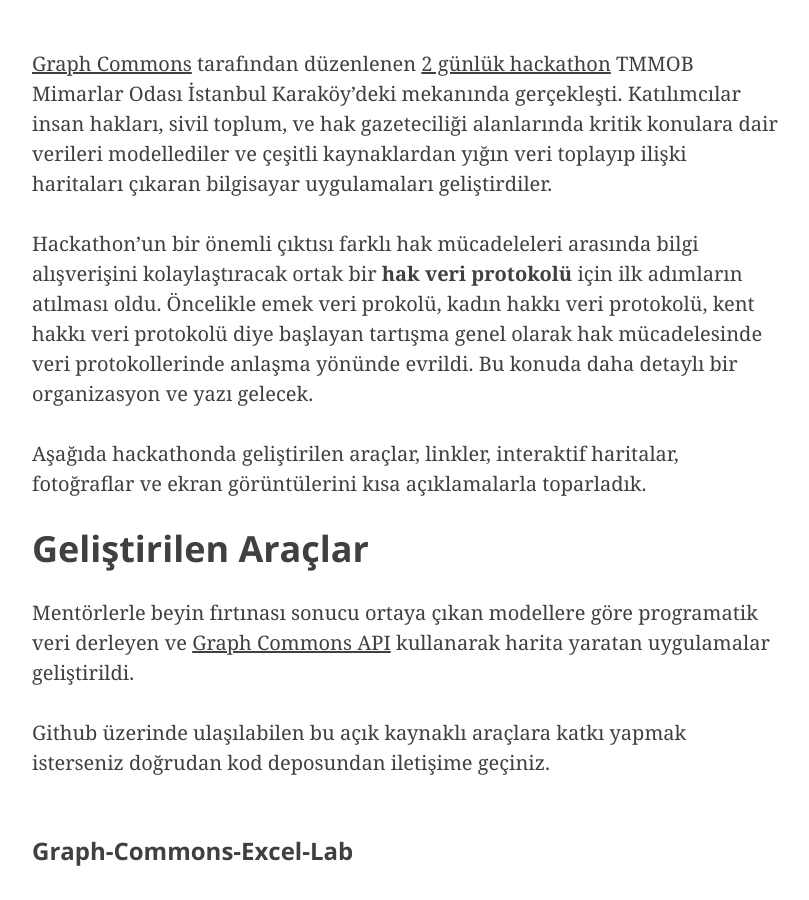
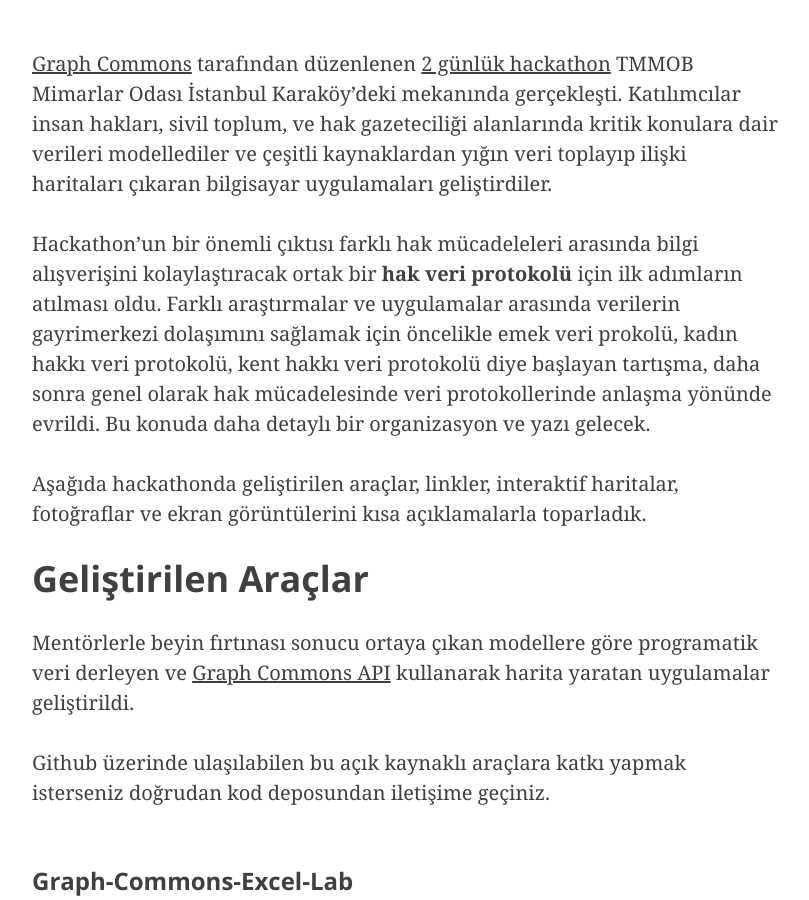
Before and after one commit to graphcommons/hackathons, a Jekyll site: the page built from _posts/2015-08-21-istanbul-yapisal-gazetecilik-dokumentasyon.md, in a window 1280 px wide and 900 px high, scrolled down 618 px. Shown: the whole window, without its empty margins (233-1042 px from the left). Built offline with Jekyll 4.4.1, drawn with Linux system fonts in a browser that asks for light colours; nearby versions of some CDN libraries.

Commit message:
veri protokol

```diff
--- a/_posts/2015-08-21-istanbul-yapisal-gazetecilik-dokumentasyon.md
+++ b/_posts/2015-08-21-istanbul-yapisal-gazetecilik-dokumentasyon.md
@@ -12,7 +12,7 @@
 
 [Graph Commons](https://graphcommons.com) tarafından düzenlenen [2 günlük hackathon](https://graphcommons.github.io/hackathons/2015/08/21/istanbul-yapisal-gazetecilik/) TMMOB Mimarlar Odası İstanbul Karaköy'deki mekanında gerçekleşti. Katılımcılar insan hakları, sivil toplum, ve hak gazeteciliği alanlarında kritik konulara dair verileri modellediler ve çeşitli kaynaklardan yığın veri toplayıp ilişki haritaları çıkaran bilgisayar uygulamaları geliştirdiler.
 
-Hackathon'un bir önemli çıktısı farklı hak mücadeleleri arasında bilgi alışverişini kolaylaştıracak ortak bir **hak veri protokolü** için ilk adımların atılması oldu. Öncelikle emek veri prokolü, kadın hakkı veri protokolü, kent hakkı veri protokolü diye başlayan tartışma genel olarak hak mücadelesinde veri protokollerinde anlaşma yönünde evrildi. Bu konuda daha detaylı bir organizasyon ve yazı gelecek.
+Hackathon'un bir önemli çıktısı farklı hak mücadeleleri arasında bilgi alışverişini kolaylaştıracak ortak bir **hak veri protokolü** için ilk adımların atılması oldu. Farklı araştırmalar ve uygulamalar arasında verilerin gayrimerkezi dolaşımını sağlamak için öncelikle emek veri prokolü, kadın hakkı veri protokolü, kent hakkı veri protokolü diye başlayan tartışma, daha sonra genel olarak hak mücadelesinde veri protokollerinde anlaşma yönünde evrildi. Bu konuda daha detaylı bir organizasyon ve yazı gelecek.
 
 Aşağıda hackathonda geliştirilen araçlar, linkler, interaktif haritalar, fotoğraflar ve ekran görüntülerini kısa açıklamalarla toparladık.
 
```
